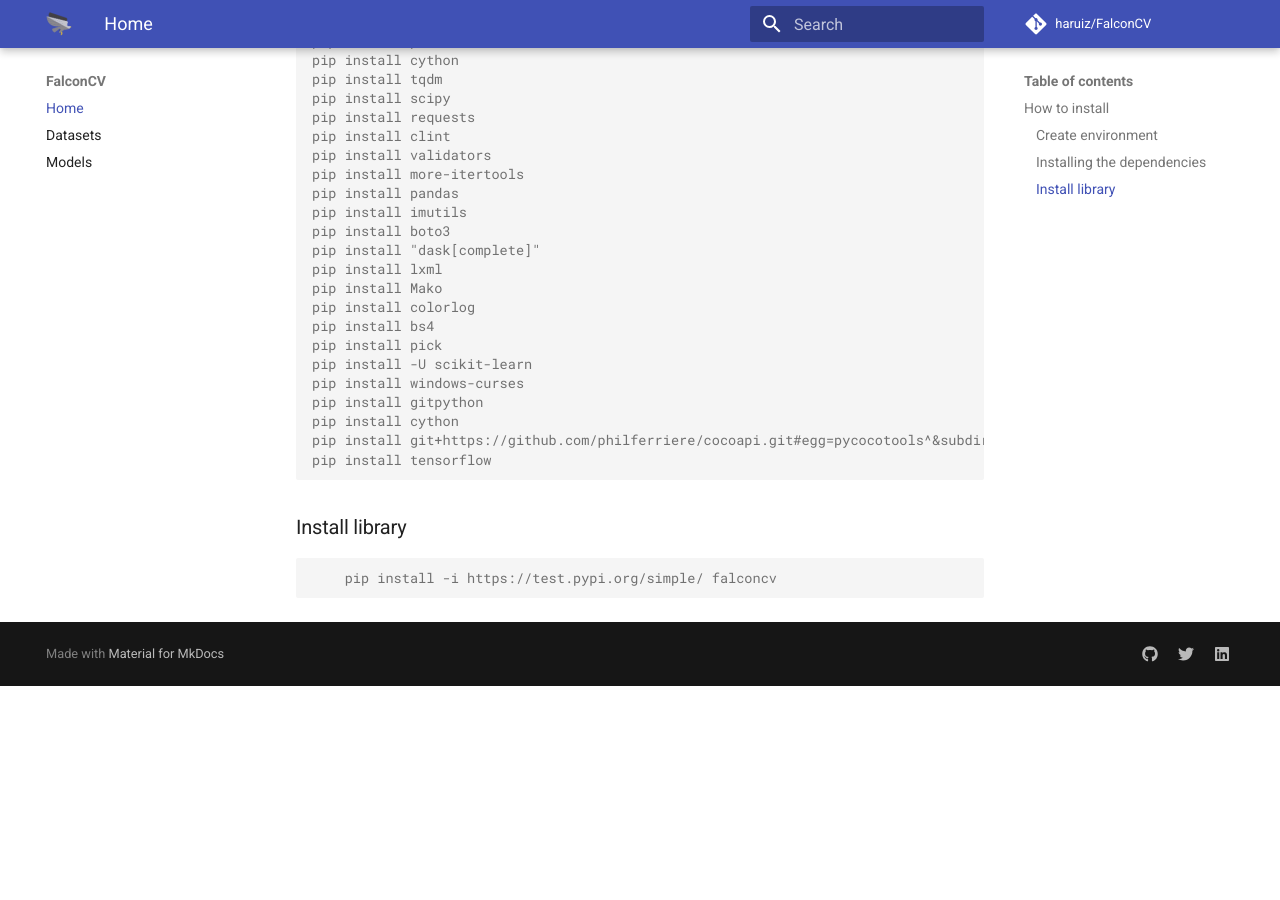
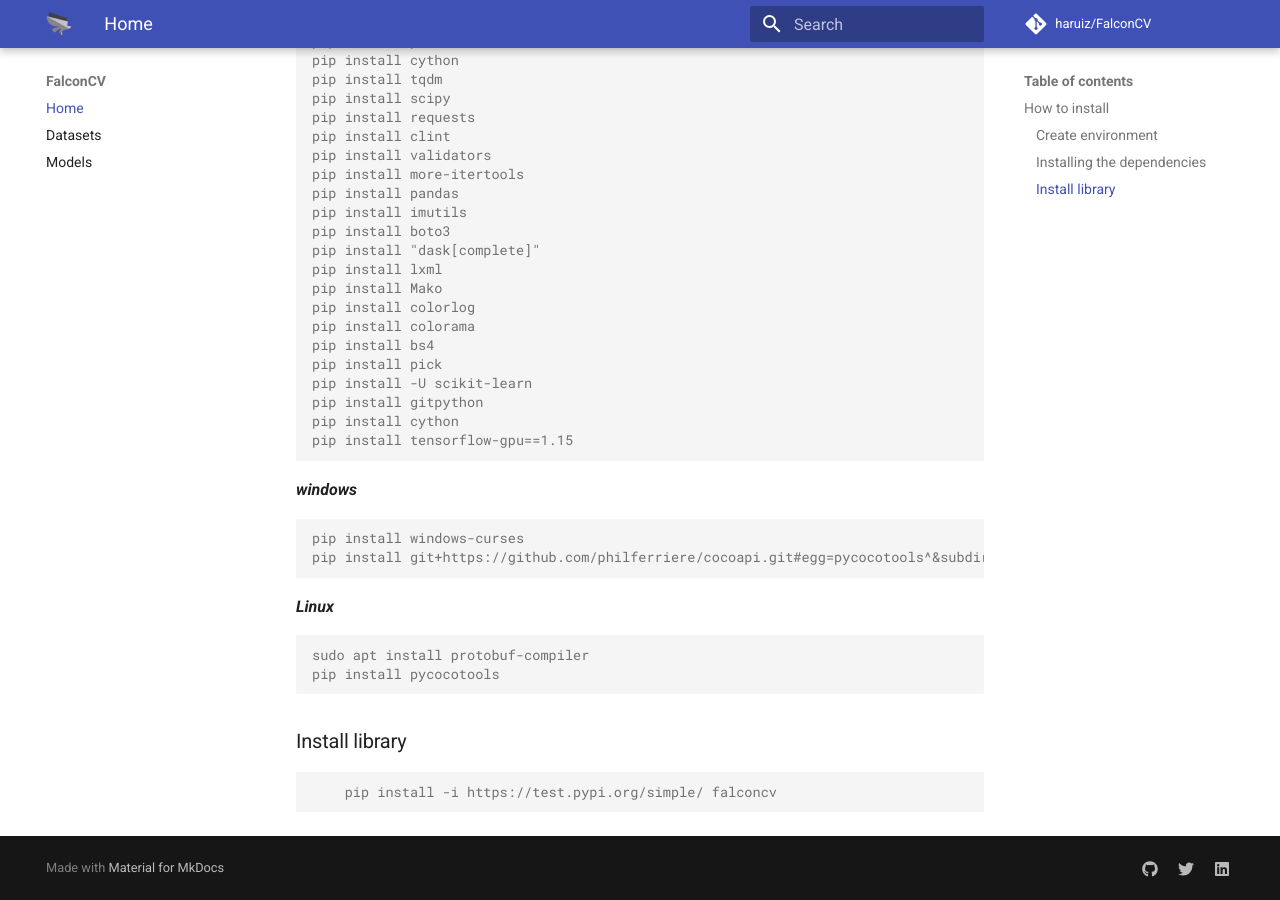
Before and after one commit to haruiz/FalconCV, an MkDocs documentation site: the page built from mkdocs/index.md, in a window 1280 px wide and 900 px high, scrolled down 1238 px. Built offline with MkDocs 1.6.1 and Material for MkDocs 9.7.7, drawn with Linux system fonts in a browser that asks for light colours; emoji names are drawn with the system emoji font; comment, search, counter and statistics services are not loaded; before the commit the page ends 1924 px from its top, so only the background shows below that.

Commit message:
path error solved

````diff
--- a/mkdocs/index.md
+++ b/mkdocs/index.md
@@ -42,14 +42,25 @@ pip install "dask[complete]"
 pip install lxml
 pip install Mako
 pip install colorlog
+pip install colorama
 pip install bs4
 pip install pick
 pip install -U scikit-learn
-pip install windows-curses
 pip install gitpython
 pip install cython
+pip install tensorflow-gpu==1.15
+```
+
+***windows***
+```console
+pip install windows-curses
 pip install git+https://github.com/philferriere/cocoapi.git#egg=pycocotools^&subdirectory=PythonAPI
-pip install tensorflow
+```
+
+***Linux***
+```console
+sudo apt install protobuf-compiler
+pip install pycocotools
 ```
 
 ### Install library
````
Also changed, not shown: 2 other files.
